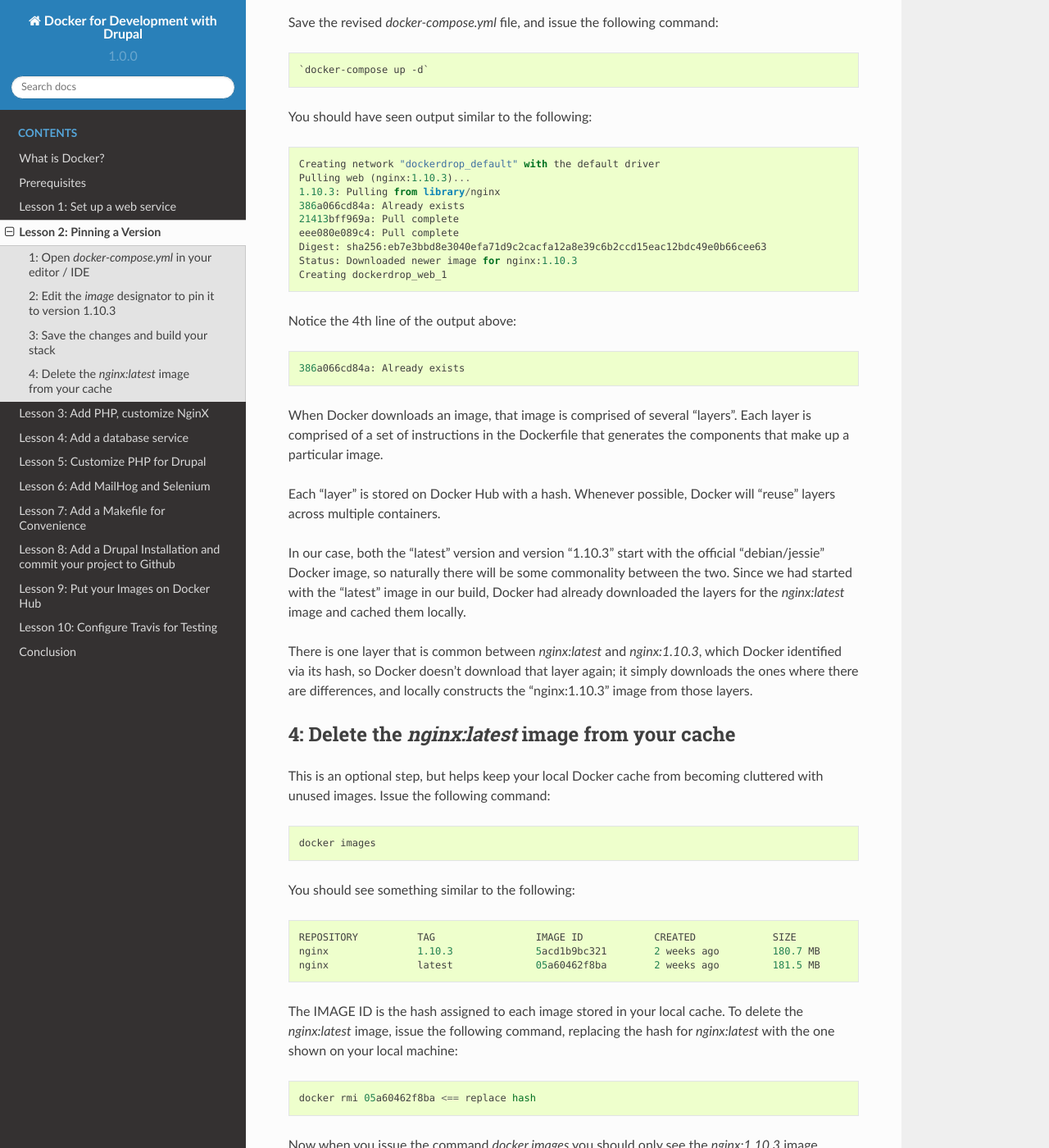
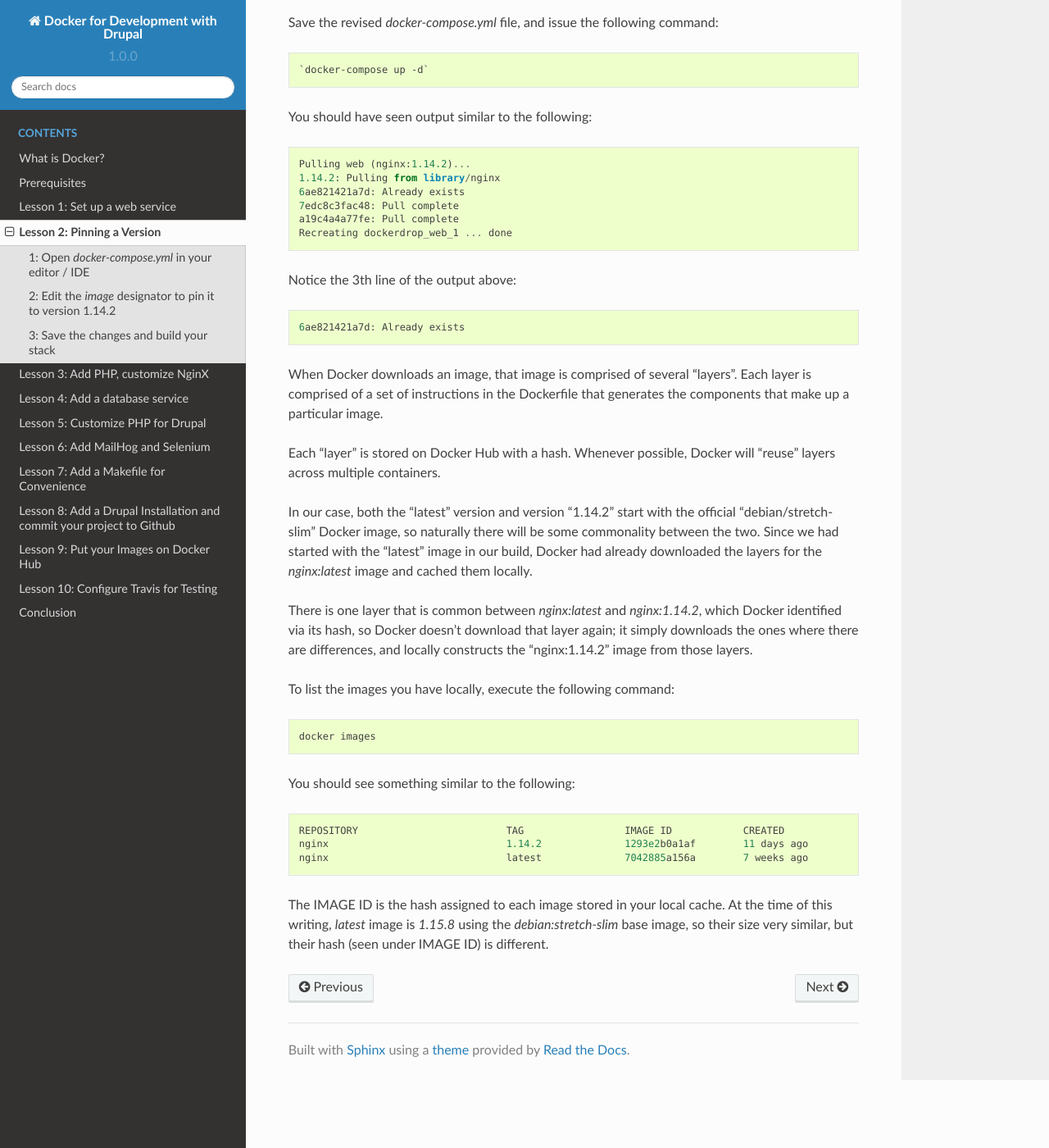
Before and after one commit to codementality/docker-for-drupal-development, a Sphinx documentation site: the page built from docs/lessontwo.rst, in a window 1280 px wide and 1400 px high, scrolled down 877 px. Shown: the whole window at 82% size. Built offline with Sphinx 7.4.7 and the Read the Docs theme 2.0.0, drawn with Linux system fonts in a browser that asks for light colours; some of the changed text lies outside the part shown.

Commit message:
Updating lesson two

```diff
--- a/docs/lessontwo.rst
+++ b/docs/lessontwo.rst
@@ -19,7 +19,7 @@ Open the `docker-compose.yml` file and take a look at the `image` designator:
 
 This line designates the image to be used in this build.  The format of this line is `<container>:<version>`.  For Docker containers, the "latest" version is usually the "bleeding edge" image, and is subject to change.
 
-2:  Edit the `image` designator to pin it to version 1.10.3
+2:  Edit the `image` designator to pin it to version 1.14.2
 ###########################################################
 
 Edit the line from Step 1 to read as follows:
@@ -28,14 +28,14 @@ Edit the line from Step 1 to read as follows:
    :linenos:
    :emphasize-lines: 4
 
-   version: '2'
+   version: '3'
    services:
      web:
-       image: nginx: 1.10.3
+       image: nginx: 1.14.2
        ports:
          - 8000:80
 
-This "pins" your stack build to use this specific version of the official NginX container.  The available versions can be seen on Docker Hub, at `https://hub.docker.com/r/library/nginx/tags/`.
+This "pins" your stack build to use this specific version of the official NginX container.  The available versions can be seen on Docker Hub, at `https://hub.docker.com/_/nginx?tab=tags`.
 
 3:  Save the changes and build your stack
 #########################################
@@ -46,46 +46,33 @@ Save the revised `docker-compose.yml` file, and issue the following command::
 
 You should have seen output similar to the following::
 
+   Pulling web (nginx:1.14.2)...
+   1.14.2: Pulling from library/nginx
+   6ae821421a7d: Already exists
+   7edc8c3fac48: Pull complete
+   a19c4a4a77fe: Pull complete
+   Recreating dockerdrop_web_1 ... done
 
-    Creating network "dockerdrop_default" with the default driver
-    Pulling web (nginx:1.10.3)...
-    1.10.3: Pulling from library/nginx
-    386a066cd84a: Already exists
-    21413bff969a: Pull complete
-    eee080e089c4: Pull complete
-    Digest: sha256:eb7e3bbd8e3040efa71d9c2cacfa12a8e39c6b2ccd15eac12bdc49e0b66cee63
-    Status: Downloaded newer image for nginx:1.10.3
-    Creating dockerdrop_web_1
+Notice the 3th line of the output above::
 
-
-Notice the 4th line of the output above::
-
-    386a066cd84a: Already exists
+   6ae821421a7d: Already exists
 
 When Docker downloads an image, that image is comprised of several "layers".  Each layer is comprised of a set of instructions in the Dockerfile that generates the components that make up a particular image.
 
 Each "layer" is stored on Docker Hub with a hash.  Whenever possible, Docker will "reuse" layers across multiple containers.
 
-In our case, both the "latest" version and version "1.10.3" start with the official "debian/jessie" Docker image, so naturally there will be some commonality between the two.  Since we had started with the "latest" image in our build, Docker had already downloaded the layers for the `nginx:latest` image and cached them locally.
+In our case, both the "latest" version and version "1.14.2" start with the official "debian/stretch-slim" Docker image, so naturally there will be some commonality between the two.  Since we had started with the "latest" image in our build, Docker had already downloaded the layers for the `nginx:latest` image and cached them locally.
 
-There is one layer that is common between `nginx:latest` and `nginx:1.10.3`, which Docker identified via its hash, so Docker doesn't download that layer again; it simply downloads the ones where there are differences, and locally constructs the "nginx:1.10.3" image from those layers.
+There is one layer that is common between `nginx:latest` and `nginx:1.14.2`, which Docker identified via its hash, so Docker doesn't download that layer again; it simply downloads the ones where there are differences, and locally constructs the "nginx:1.14.2" image from those layers.
 
-4:  Delete the `nginx:latest` image from your cache
-###################################################
-
-This is an optional step, but helps keep your local Docker cache from becoming cluttered with unused images.  Issue the following command::
+To list the images you have locally, execute the following command::
 
     docker images
 
 You should see something similar to the following::
 
-    REPOSITORY          TAG                 IMAGE ID            CREATED             SIZE
-    nginx               1.10.3              5acd1b9bc321        2 weeks ago         180.7 MB
-    nginx               latest              05a60462f8ba        2 weeks ago         181.5 MB
+    REPOSITORY                         TAG                 IMAGE ID            CREATED             SIZE
+    nginx                              1.14.2              1293e2b0a1af        11 days ago         109MB
+    nginx                              latest              7042885a156a        7 weeks ago         109MB
 
-
-The IMAGE ID is the hash assigned to each image stored in your local cache.  To delete the `nginx:latest` image, issue the following command, replacing the hash for `nginx:latest` with the one shown on your local machine::
-
-   docker rmi 05a60462f8ba <== replace hash
-
-Now when you issue the command `docker images` you should only see the `nginx:1.10.3` image.
+The IMAGE ID is the hash assigned to each image stored in your local cache.  At the time of this writing, `latest` image is `1.15.8` using the `debian:stretch-slim` base image, so their size very similar, but their hash (seen under IMAGE ID) is different.
```
Also changed, not shown: other parts of docs/lessontwo.rst (+1 -1 lines).
